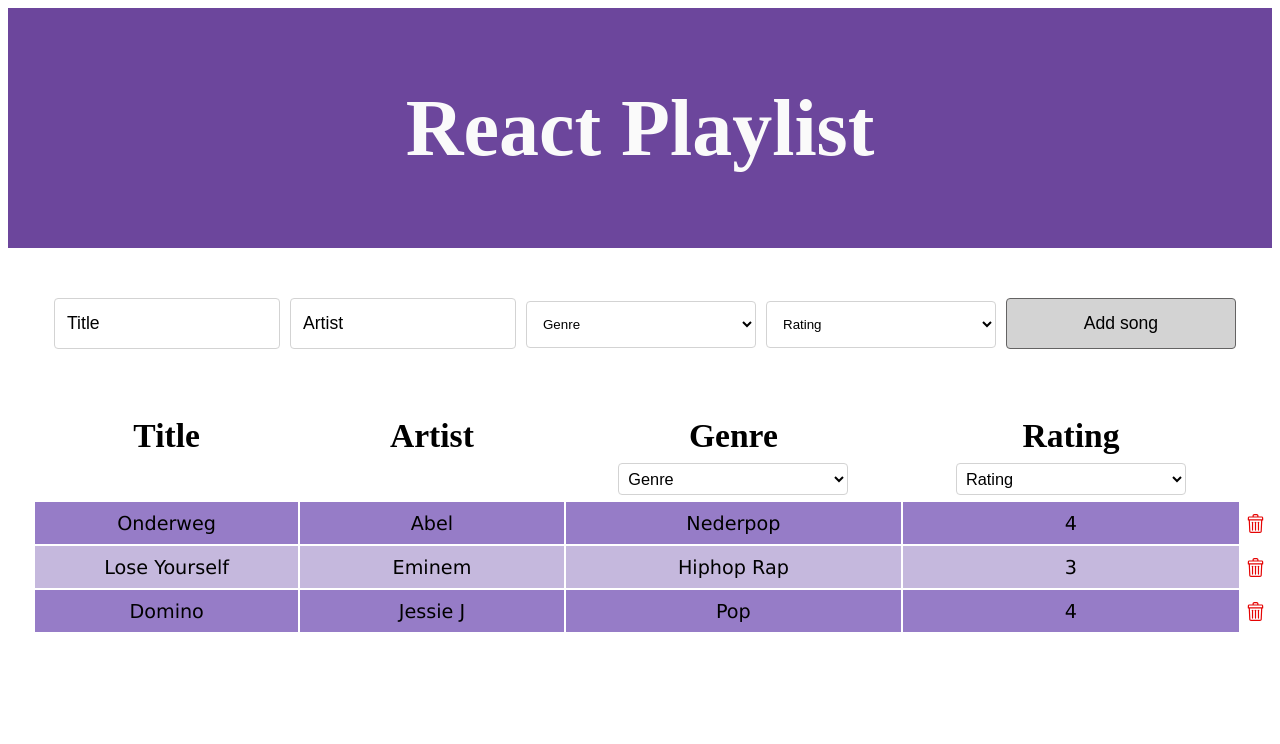
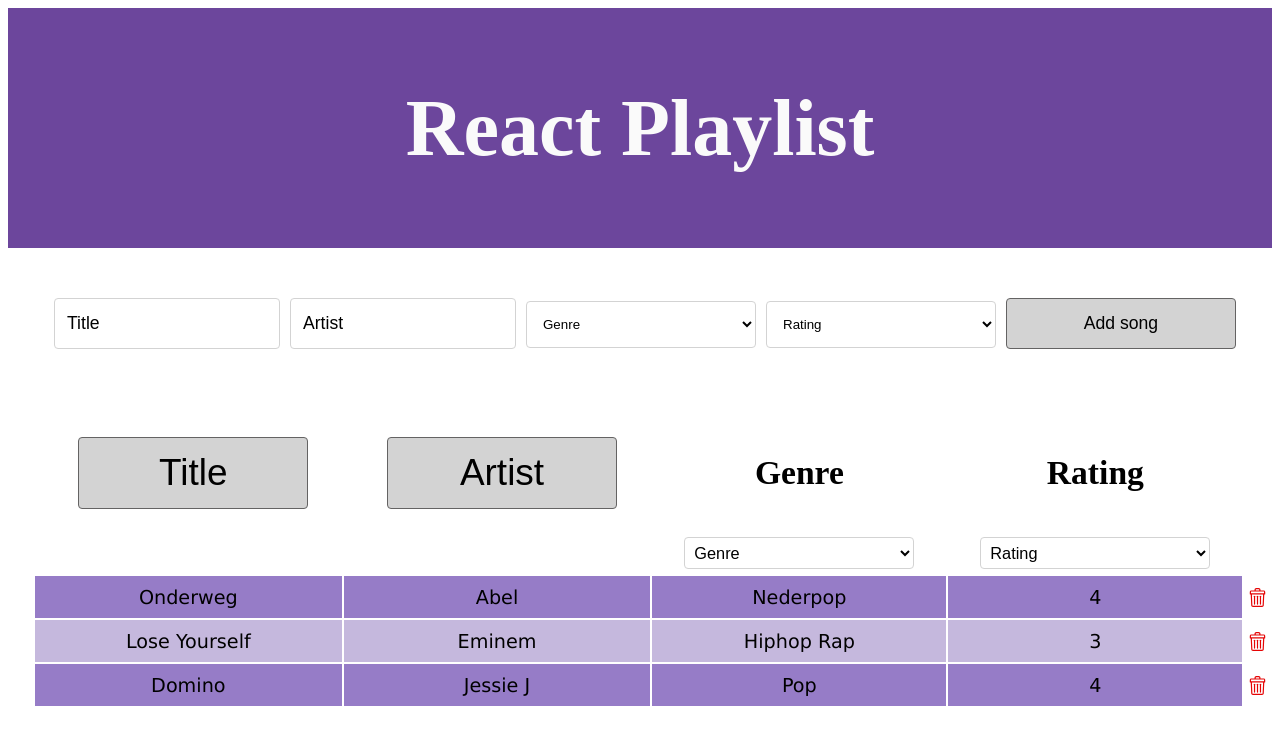
Before and after one commit to DebbySpaninks/debby_spaninks-ReactLilPlaylist, a React (Create React App) app in the folder react-playlist/: page / in a window 1280 px wide. Shown: the top 744 px of the page. Built offline with nearby package versions, Linux system fonts and the light colour scheme.

Commit message:
try to make sortFunction work

```diff
--- a/react-playlist/package.json
+++ b/react-playlist/package.json
@@ -21,8 +21,7 @@
   },
   "eslintConfig": {
     "extends": [
-      "react-app",
-      "react-app/jest"
+      "react-app"
     ]
   },
   "browserslist": {
--- a/react-playlist/src/components/SongForm.js
+++ b/react-playlist/src/components/SongForm.js
@@ -6,7 +6,6 @@ function SongForm({ addSong }) {
     const [artist, setArtist] = useState('');
     const [genre, setGenre] = useState('');
     const [rating, setRating] = useState('');
-    // add sort, setSort = useState
 
     // function to add songs after onChange event
     const handleSubmit = e => {
--- a/react-playlist/src/components/table/SongTable.js
+++ b/react-playlist/src/components/table/SongTable.js
@@ -8,7 +8,7 @@ function SongTable(props) {
     return (
         <div>
             <table className="table" style={{ width: "98%" }}>
-                <TableHeader />
+                <TableHeader sortTitle={props.sortTitle} sortArtist={props.sortArtist}/>
                 <tbody>
                    <FilterSelect />
                     {/* manage song (currentvalue) from added songs (SongOverview)*/}
@@ -22,7 +22,7 @@ function SongTable(props) {
                             rating={song.rating}
                             // deleteSong recives props from SongOverview
                             deleteSong={props.deleteSong}
-                            filterGenre={props.filterGenre}
+                            // filterGenre={props.filterGenre}
                             id={song.id} />
                     })}
                 </tbody>
--- a/react-playlist/src/components/table/TableHeader.js
+++ b/react-playlist/src/components/table/TableHeader.js
@@ -1,8 +1,7 @@
 import React from 'react';
 
-// function to display table headers
-function TableHeader() {
-
+// function to display table headers buttons
+function TableHeader({sortTitle, sortArtist}) {
     // create function to sort songs array.sort
     // sort on title a-z and z-a (capitalize??)
     // sort on artist a-z and z-a (capitalize??)
@@ -11,11 +10,17 @@ function TableHeader() {
     return (
         <thead>
             <tr className="table-header">
-                {/* create sort button (in th) for title */}
-                <th>Title</th>
-
+                <th>
+                    {/* display sort by title button */}
+                    <button onClick={() => sortTitle()}>Title
+                    </button>
+                </th>
+                <th>
+                    {/* display sort by title button */}
+                    <button onClick={() => sortArtist()}>Artist
+                    </button>
+                </th>
                 {/* create sort button (in th) for artist */}
-                <th>Artist</th>
 
                 <th>Genre</th>
 
--- a/react-playlist/src/container/SongOverview.js
+++ b/react-playlist/src/container/SongOverview.js
@@ -24,22 +24,43 @@ function SongOverview() {
         setSongs(deletedSong);
     };
 
-    // function that filter select genre (useState, setSongs)
-    const filterGenre = genre => {
-        let filteredGenre = songs.filter(song => {
-            console.log('filterGenre werkt!')
 
-            // deze funtie klopt nog niet!!!!!!!!!!!
-            return song.genre === genre;
+    const sortTitle = () => {
+        console.log('sortTitle is working')
+        let sortedTitle = songs.sort((a, b) => {
+            console.log('sortedTitle is working')
+            return a.title.toLowerCase().localeCompare(b.title.toLowerCase())
         });
-        setSongs(filteredGenre);
+        setSongs(sortedTitle);
     };
+
+    const sortArtist = () => {
+        console.log('sortArtist is working')
+        let sortedArtist = songs.sort((a, b) => {
+            console.log('sortedArtist is working')
+            return a.artist.toLowerCase().localeCompare(b.artist.toLowerCase())
+        });
+        setSongs(sortedArtist);
+    };
+
+
+
+    // // function that filter select genre (useState, setSongs)
+    // const filterGenre = genre => {
+    //     let filteredGenre = songs.filter(song => {
+    //         console.log('filterGenre werkt!')
+
+    //         // deze funtie klopt nog niet!!!!!!!!!!!
+    //         return song.genre === genre;
+    //     });
+    //     setSongs(filteredGenre);
+    // };
 
     return (
         <div>
             {/* display SongForm and SongTable */}
             <SongForm addSong={addSong} />
-            <SongTable songs={songs} deleteSong={deleteSong} filterGenre={filterGenre} />
+            <SongTable songs={songs} deleteSong={deleteSong} sortTitle={sortTitle} sortArtist={sortArtist}  />
         </div>
     );
 };
```
